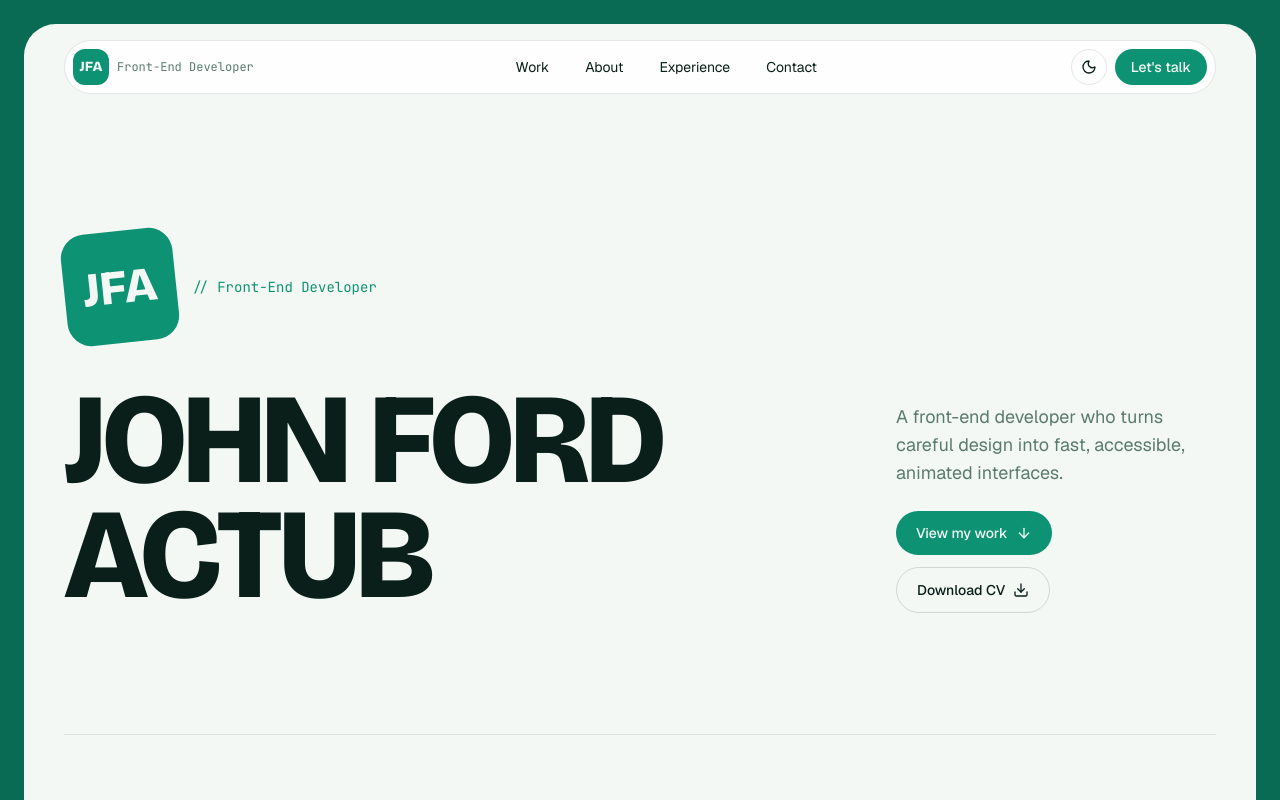
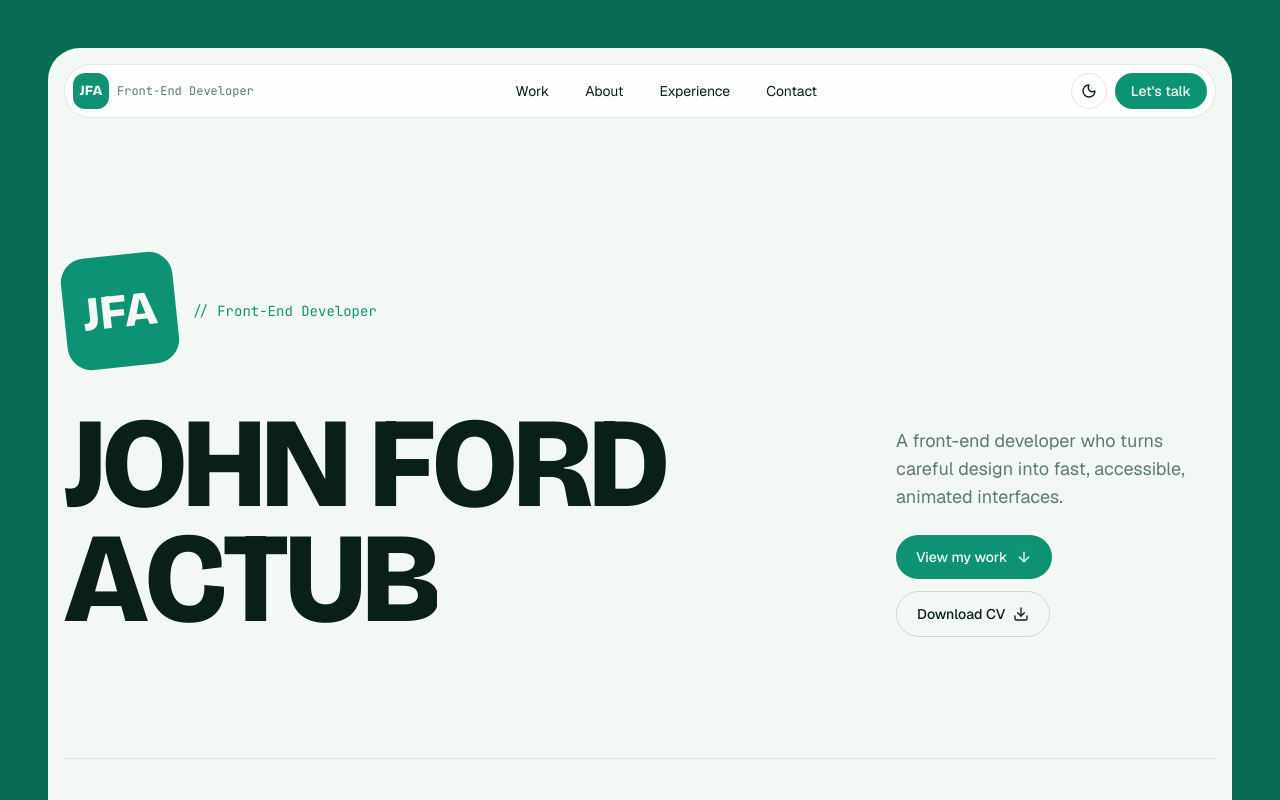
Before and after one commit to Jampord/Developer-Portfolio, a Next.js app: page / in a window 1280 px wide. Shown: the top 800 px of the page. Built offline with nearby package versions, Linux system fonts and the light colour scheme.

Commit message:
feat: add hero intro animation, scroll drift and frame shift (#11)

```diff
--- a/src/app/globals.css
+++ b/src/app/globals.css
@@ -34,6 +34,15 @@
   --font-mono: var(--font-jetbrains);
 }
 
+/* Hero starts hidden only for people who allow motion; GSAP reveals it */
+@media (prefers-reduced-motion: no-preference) {
+  [data-hero-char],
+  [data-hero-fade],
+  [data-hero-tile] {
+    opacity: 0;
+  }
+}
+
 body {
   background: var(--background);
   color: var(--foreground);
--- a/src/app/layout.tsx
+++ b/src/app/layout.tsx
@@ -5,6 +5,7 @@ import "./globals.css";
 import { Footer } from "@/components/Footer";
 import { Nav } from "@/components/Navbar";
 import { SmoothScroll } from "@/components/SmoothScroll";
+import { FrameShell } from "@/components/FrameShell";
 
 const bricolage = Bricolage_Grotesque({
   subsets: ["latin"],
@@ -39,9 +40,11 @@ export default function RootLayout({ children }: { children: React.ReactNode })
             </a>
             <div className="min-h-screen bg-frame p-3 md:p-6">
               <div className="min-h-[calc(100vh-1.5rem)] rounded-4xl bg-background md:min-h-[calc(100vh-3rem)]">
-                <Nav />
-                <main id="main">{children}</main>
-                <Footer />
+                <FrameShell>
+                  <Nav />
+                  <main id="main">{children}</main>
+                  <Footer />
+                </FrameShell>
               </div>
             </div>
           </SmoothScroll>
--- /dev/null
+++ b/src/components/FrameShell.tsx
@@ -0,0 +1,50 @@
+"use client";
+
+import { useRef } from "react";
+import gsap from "gsap";
+import { ScrollTrigger } from "gsap/ScrollTrigger";
+import { useGSAP } from "@gsap/react";
+
+gsap.registerPlugin(ScrollTrigger, useGSAP);
+
+export function FrameShell({ children }: { children: React.ReactNode }) {
+  const outer = useRef<HTMLDivElement>(null);
+  const inner = useRef<HTMLDivElement>(null);
+
+  useGSAP(
+    () => {
+      const mm = gsap.matchMedia();
+      mm.add("(prefers-reduced-motion: no-preference)", () => {
+        // The page's corners round out as you leave the top
+        gsap.fromTo(
+          inner.current,
+          { borderRadius: "2rem" },
+          {
+            borderRadius: "3.5rem",
+            ease: "none",
+            scrollTrigger: {
+              trigger: document.documentElement,
+              start: "top top",
+              end: "+=500",
+              scrub: true,
+            },
+          },
+        );
+      });
+      return () => mm.revert();
+    },
+    { scope: outer },
+  );
+
+  return (
+    <div ref={outer} className="min-h-screen bg-frame p-3 md:p-6">
+      <div
+        ref={inner}
+        style={{ borderRadius: "2rem" }}
+        className="min-h-[calc(100vh-1.5rem)] bg-background md:min-h-[calc(100vh-3rem)]"
+      >
+        {children}
+      </div>
+    </div>
+  );
+}
--- a/src/components/Hero.tsx
+++ b/src/components/Hero.tsx
@@ -1,31 +1,111 @@
+"use client";
+
+import { Fragment, useRef } from "react";
 import Link from "next/link";
 import { ArrowDown, Download } from "lucide-react";
+import gsap from "gsap";
+import { ScrollTrigger } from "gsap/ScrollTrigger";
+import { useGSAP } from "@gsap/react";
 import { site } from "@/lib/site";
 
+gsap.registerPlugin(ScrollTrigger, useGSAP);
+
+const nameLines = ["John Ford", "Actub"];
+
 export function Hero() {
+  const root = useRef<HTMLElement>(null);
+  const name = useRef<HTMLHeadingElement>(null);
+  const tail = useRef<HTMLDivElement>(null);
+
+  useGSAP(
+    () => {
+      const mm = gsap.matchMedia();
+
+      mm.add("(prefers-reduced-motion: no-preference)", () => {
+        // Intro
+        gsap
+          .timeline({ defaults: { ease: "power4.out" } })
+          .fromTo(
+            "[data-hero-tile]",
+            { scale: 0.6, rotate: -30, opacity: 0 },
+            { scale: 1, rotate: 0, opacity: 1, duration: 1.1, ease: "back.out(1.7)" },
+          )
+          .fromTo("[data-hero-char]", { yPercent: 110, opacity: 1 }, { yPercent: 0, duration: 1, stagger: 0.035 }, 0.15)
+          .fromTo(
+            "[data-hero-fade]",
+            { y: 24, opacity: 0 },
+            { y: 0, opacity: 1, duration: 0.8, stagger: 0.1 },
+            "-=0.6",
+          );
+
+        // Drift as you scroll away (transform-only, so it stays cheap)
+        const scrub = {
+          trigger: root.current,
+          start: 0,
+          end: "+=600",
+          scrub: true,
+        };
+        gsap.to(name.current, { y: -80, ease: "none", scrollTrigger: scrub });
+        gsap.to(tail.current, { y: -40, ease: "none", scrollTrigger: scrub });
+      });
+
+      return () => mm.revert();
+    },
+    { scope: root },
+  );
+
   return (
-    <section className="flex min-h-[80vh] flex-col justify-center gap-10 pb-16 pt-12 md:pt-20">
+    <section ref={root} className="flex min-h-[80vh] flex-col justify-center gap-10 pb-16 pt-12 md:pt-20">
+      {/* If JavaScript is off, show everything */}
+      <noscript>
+        <style>{`[data-hero-char],[data-hero-fade],[data-hero-tile]{opacity:1!important}`}</style>
+      </noscript>
+
       <div className="flex items-center gap-4">
-        <div
-          aria-hidden="true"
-          className="grid size-20 -rotate-6 place-items-center rounded-3xl bg-primary font-display text-3xl font-extrabold text-background md:size-28 md:text-5xl"
-        >
-          {site.shortName}
+        {/* Outer div holds the static tilt; inner div is animated */}
+        <div className="-rotate-6">
+          <div
+            data-hero-tile
+            aria-hidden="true"
+            className="grid size-20 place-items-center rounded-3xl bg-primary font-display text-3xl font-extrabold text-background md:size-28 md:text-5xl"
+          >
+            {site.shortName}
+          </div>
         </div>
-        <p className="font-mono text-sm text-primary">
+        <p data-hero-fade className="font-mono text-sm text-primary">
           {"//"} {site.title}
         </p>
       </div>
 
       <div className="grid gap-8 md:grid-cols-[1fr_auto] md:items-end md:gap-12">
-        <h1 className="font-display text-[clamp(3rem,10vw,8.5rem)] font-extrabold uppercase leading-[0.9] tracking-tight">
-          <span className="block">John Ford</span>
-          <span className="block">Actub</span>
+        <h1
+          ref={name}
+          aria-label={site.name}
+          className="font-display text-[clamp(3rem,10vw,8.5rem)] font-extrabold uppercase leading-[0.9] tracking-tight"
+        >
+          {nameLines.map((line) => (
+            <span key={line} aria-hidden="true" className="block">
+              {line.split(" ").map((word, wi, words) => (
+                <Fragment key={`${line}-${word}`}>
+                  <span className="mb-[-0.12em] inline-block overflow-hidden pb-[0.12em] align-bottom">
+                    {[...word].map((char, ci) => (
+                      <span key={`${word}-${ci}`} data-hero-char className="inline-block">
+                        {char}
+                      </span>
+                    ))}
+                  </span>
+                  {wi < words.length - 1 && " "}
+                </Fragment>
+              ))}
+            </span>
+          ))}
         </h1>
 
-        <div className="max-w-xs space-y-6">
-          <p className="text-lg text-muted">{site.tagline}</p>
-          <div className="flex flex-wrap gap-3">
+        <div ref={tail} className="max-w-xs space-y-6">
+          <p data-hero-fade className="text-lg text-muted">
+            {site.tagline}
+          </p>
+          <div data-hero-fade className="flex flex-wrap gap-3">
             <Link
               href="/#work"
               className="inline-flex items-center gap-2 rounded-full bg-primary px-5 py-3 text-sm font-medium text-background transition-opacity hover:opacity-90"
```
